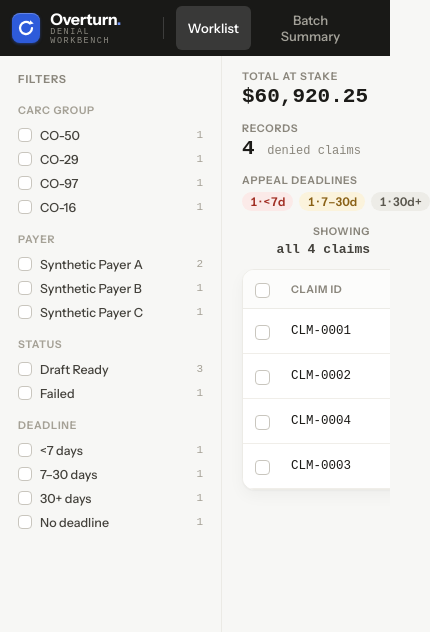
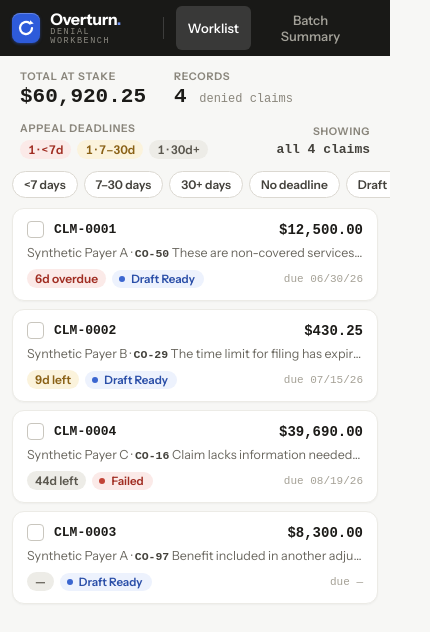
Before and after one commit to saikamara59/overturn, a React (Vite) app in the folder frontend/: page / in a window 390 px wide. Shown: the top 632 px of the page, 430 px wide, since content can reach past the window. Built offline with nearby package versions, Linux system fonts and the light colour scheme; a web font is replaced by a local one.

Commit message:
mobile: worklist chip filters + claim card list under 760px

```diff
--- /dev/null
+++ b/frontend/src/components/worklist/ClaimCards.tsx
@@ -0,0 +1,47 @@
+import { fmtDate, fmtMoney } from '../../lib/format';
+import { effectiveStatus } from '../../lib/worklist';
+import type { Claim, StatusOverrides } from '../../types';
+import { Checkbox } from '../ui/Checkbox';
+import { DaysPill, StatusPill } from '../ui/Pills';
+
+interface Props {
+  sorted: Claim[];
+  selected: Record<string, boolean>;
+  onToggleClaim: (id: string) => void;
+  onOpenClaim: (id: string) => void;
+  statusOverrides: StatusOverrides;
+}
+
+export function ClaimCards(p: Props) {
+  return (
+    <div className="cards-wrap">
+      {p.sorted.map((c) => (
+        <div
+          key={c.id}
+          className={`claim-card${p.selected[c.id] ? ' sel' : ''}`}
+          onClick={() => p.onOpenClaim(c.id)}
+        >
+          <div className="cc-top">
+            <Checkbox
+              checked={!!p.selected[c.id]}
+              onToggle={(e) => { e.stopPropagation(); p.onToggleClaim(c.id); }}
+              size={17}
+            />
+            <span className="cc-id">{c.id}</span>
+            <span className="spacer" />
+            <span className="cc-billed">{fmtMoney(c.billed)}</span>
+          </div>
+          <div className="cc-line">
+            {c.payer} · <span className="code">{c.carc}</span> {c.carcText ?? ''}
+          </div>
+          <div className="cc-foot">
+            <DaysPill claim={c} />
+            <StatusPill status={effectiveStatus(c, p.statusOverrides)} />
+            <span className="spacer" />
+            <span className="cc-due">due {fmtDate(c.deadline)}</span>
+          </div>
+        </div>
+      ))}
+    </div>
+  );
+}
--- /dev/null
+++ b/frontend/src/components/worklist/MobileChips.tsx
@@ -0,0 +1,37 @@
+import { filterGroups } from '../../lib/worklist';
+import type { Claim, FilterKey, FilterState, StatusOverrides } from '../../types';
+
+interface Props {
+  claims: Claim[];
+  filters: FilterState;
+  onToggle: (key: FilterKey, val: string) => void;
+  onReset: () => void;
+  statusOverrides: StatusOverrides;
+}
+
+/** Mobile quick filters: deadline buckets then statuses, same filter state as the rail. */
+export function MobileChips({ claims, filters, onToggle, onReset, statusOverrides }: Props) {
+  const groups = filterGroups(claims, statusOverrides);
+  const chips = (['fBucket', 'fStatus'] as FilterKey[]).flatMap((key) => {
+    const g = groups.find((x) => x.key === key);
+    return (g?.items ?? []).map((it) => ({ key, label: it.label }));
+  });
+  const anyFilters = Object.values(filters).some((a) => a.length > 0);
+  return (
+    <div className="chips">
+      {anyFilters && (
+        <button type="button" className="chip chip-reset" onClick={onReset}>Reset</button>
+      )}
+      {chips.map((c) => (
+        <button
+          type="button"
+          key={`${c.key}:${c.label}`}
+          className={`chip${filters[c.key].includes(c.label) ? ' on' : ''}`}
+          onClick={() => onToggle(c.key, c.label)}
+        >
+          {c.label}
+        </button>
+      ))}
+    </div>
+  );
+}
--- a/frontend/src/components/worklist/WorklistScreen.tsx
+++ b/frontend/src/components/worklist/WorklistScreen.tsx
@@ -1,9 +1,12 @@
+import { useIsMobile } from '../../lib/useIsMobile';
 import type {
   Claim, FilterKey, FilterState, SortCol, SortState, StatusOverrides, WorkbenchData,
 } from '../../types';
 import { BulkBar } from './BulkBar';
+import { ClaimCards } from './ClaimCards';
 import { ClaimsTable } from './ClaimsTable';
 import { FilterRail } from './FilterRail';
+import { MobileChips } from './MobileChips';
 import { StatsStrip } from './StatsStrip';
 
 export interface WorklistProps {
@@ -24,12 +27,14 @@ export interface WorklistProps {
 }
 
 export function WorklistScreen(p: WorklistProps) {
+  const isMobile = useIsMobile();
   const selIds = Object.keys(p.selected).filter((id) => p.selected[id]);
   const selSum = p.data.claims
     .filter((c) => selIds.includes(c.id))
     .reduce((t, c) => t + c.billed, 0);
   return (
     <div className="wl">
+      {!isMobile && (
         <FilterRail
           claims={p.data.claims}
           filters={p.filters}
@@ -37,8 +42,18 @@ export function WorklistScreen(p: WorklistProps) {
           onReset={p.onResetFilters}
           statusOverrides={p.statusOverrides}
         />
+      )}
       <div className="main">
         <StatsStrip data={p.data} shownCount={p.sorted.length} />
+        {isMobile && (
+          <MobileChips
+            claims={p.data.claims}
+            filters={p.filters}
+            onToggle={p.onToggleFilter}
+            onReset={p.onResetFilters}
+            statusOverrides={p.statusOverrides}
+          />
+        )}
         {selIds.length > 0 && (
           <BulkBar
             count={selIds.length}
@@ -47,6 +62,15 @@ export function WorklistScreen(p: WorklistProps) {
             onExport={p.onExportSelected}
           />
         )}
+        {isMobile ? (
+          <ClaimCards
+            sorted={p.sorted}
+            selected={p.selected}
+            onToggleClaim={p.onToggleClaim}
+            onOpenClaim={p.onOpenClaim}
+            statusOverrides={p.statusOverrides}
+          />
+        ) : (
           <ClaimsTable
             sorted={p.sorted}
             sort={p.sort}
@@ -57,6 +81,7 @@ export function WorklistScreen(p: WorklistProps) {
             onOpenClaim={p.onOpenClaim}
             statusOverrides={p.statusOverrides}
           />
+        )}
       </div>
     </div>
   );
--- a/frontend/src/styles.css
+++ b/frontend/src/styles.css
@@ -106,6 +106,21 @@ button.th:hover { color: var(--ink); }
 .td-num { text-align: right; font-family: var(--mono); font-variant-numeric: tabular-nums; font-weight: 550; }
 .td-date { font-family: var(--mono); font-variant-numeric: tabular-nums; font-size: 12.5px; color: var(--ink-3); }
 
+.chips { flex: none; display: flex; gap: 6px; overflow-x: auto; padding: 0 12px 10px; -webkit-overflow-scrolling: touch; }
+.chip { flex: none; font-size: 12px; font-weight: 600; padding: 5px 11px; border-radius: 999px; border: 1px solid #DBD8D1; background: #FFF; color: var(--ink-2); white-space: nowrap; }
+.chip.on { background: #1E1E1B; color: #FFF; border-color: #1E1E1B; }
+.chip-reset { color: var(--accent); border-color: var(--accent); }
+.cards-wrap { flex: 1; min-height: 0; overflow-y: auto; padding: 0 12px 20px; display: flex; flex-direction: column; gap: 8px; }
+.claim-card { background: #FFF; border: 1px solid var(--line-2); border-radius: 12px; box-shadow: 0 1px 2px rgba(24,24,21,0.04); padding: 12px 14px; cursor: pointer; }
+.claim-card.sel { background: #EEF2FC; }
+.cc-top { display: flex; align-items: center; gap: 10px; }
+.cc-id { font-family: var(--mono); font-size: 13px; font-weight: 600; }
+.cc-billed { font-family: var(--mono); font-variant-numeric: tabular-nums; font-size: 14px; font-weight: 600; }
+.cc-line { font-size: 12.5px; color: var(--ink-3); margin-top: 7px; white-space: nowrap; overflow: hidden; text-overflow: ellipsis; }
+.cc-line .code { font-family: var(--mono); font-size: 11.5px; font-weight: 600; color: var(--ink-2); }
+.cc-foot { display: flex; align-items: center; gap: 6px; margin-top: 9px; flex-wrap: wrap; }
+.cc-due { font-family: var(--mono); font-variant-numeric: tabular-nums; font-size: 11px; color: var(--mut-2); }
+
 /* ---- detail ---- */
 .detail { flex: 1; min-height: 0; overflow-y: auto; padding: 16px 24px 28px; }
 .backlink { border: none; background: none; font-size: 12.5px; font-weight: 550; color: var(--ink-3); padding: 2px 0; display: flex; align-items: center; gap: 5px; }
```
Also changed, not shown: 2 other files (tests, documents, lock files or other folders). Lines whose indentation alone changed are shown as unchanged.
